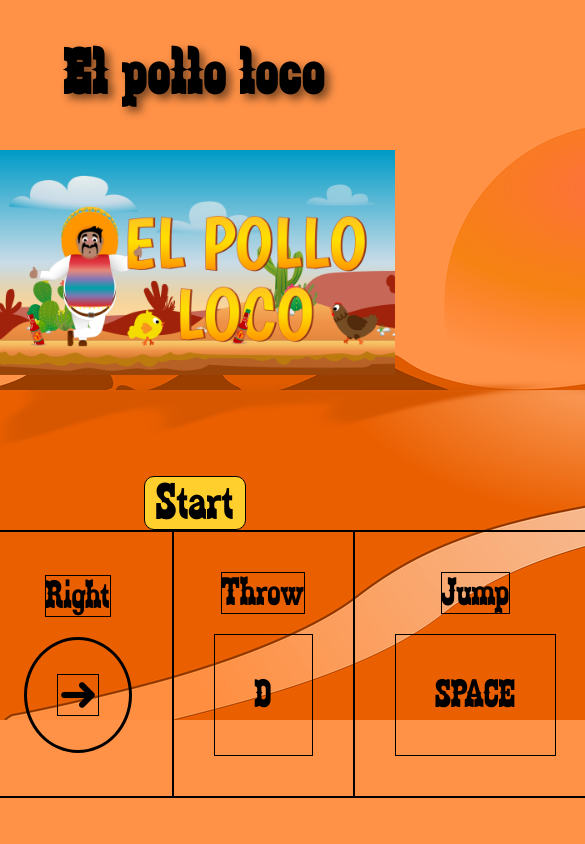
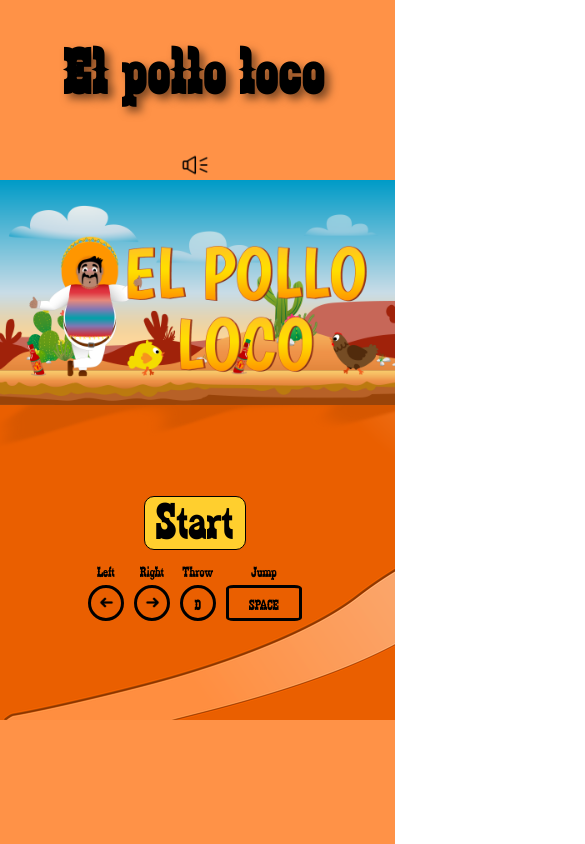
Before and after one commit to RonaldRomisch/ElPolloLoco, a plain HTML site: page index.html in a window 390 px wide. Shown: the whole page, 585 px wide, since content can reach past the window. Drawn offline with Linux system fonts and the light colour scheme.

Commit message:
key-explanations are designed

```diff
--- a/index.html
+++ b/index.html
@@ -24,6 +24,10 @@
 <body>
 
     <h1>El pollo loco</h1>
+
+    <div class="button-container">
+        <div><img class="sound-button" src="img/icons/audio.png" alt=""></div>
+    </div>
 
     <div id="start-screen">
         <div class="screen-image">
--- a/style.css
+++ b/style.css
@@ -11,6 +11,14 @@
     font-size: 64px;
     letter-spacing: 3px;
     text-shadow: 5px 5px 8px rgba(0, 0, 0, 0.5);
+}
+
+.button-container div{
+    display: flex;
+}
+
+.sound-button {
+    height: 30px;
 }
 
 canvas {
@@ -61,6 +69,7 @@
     border-radius: 10px;
     border: 1px solid black;
     cursor: pointer;
+    margin-bottom: 10px;
 }
 
 .start-button:hover {
@@ -98,8 +107,7 @@
 
 .gameplay-keys {
     display: flex;
-    font-size: 40px;
-    border: 1px solid black;
+    font-size: 35px;
 }
 
 .key-arrow-around {
@@ -107,17 +115,17 @@
     flex-direction: column;
     justify-content: center;
     align-items: center;
-    padding: 40px;
-    border: 1px solid black;
+    padding: 20px;
+    margin-right: 20px;
 }
 
 .explain-key {
     margin-bottom: 20px;
-    border: 1px solid black;
 }
 
 .img-arrow {
-    height: 50px;
+    height: 10px;
+    width: 10px;
     border: 3px solid black;
     padding: 30px;
     display: flex;
@@ -126,17 +134,115 @@
     border-radius: 100%;
 }
 
+.img-arrow:hover {
+    border: 3px solid white;
+}
+
+.img-arrow:hover img {
+    filter: invert(100%);
+}
+
 .img-arrow img {
     height: 40px;
-    border: 1px solid black;
 }
 
 .d-icon {
-    padding: 40px;
-    border: 1px solid black;
+    padding: 20px;
+    height: 35px;
+    width: 35px;
+    border: 3px solid black;
+    border-radius: 100%;
+    text-align: center;
+}
+
+.d-icon:hover {
+    color: white;
+    border-color: white;
 }
 
 .space-key {
-    padding: 40px;
-    border: 1px solid black;
+    padding: 20px;
+    height: 35px;
+    width: 100px;
+    border: 3px solid black;
+    border-radius: 10%;
+    text-align: center;
 }
+
+.space-key:hover {
+    color: white;
+    border-color: white;
+}
+
+@media (max-width: 700px) {
+
+    .gameplay-keys {
+        font-size: 25px;
+    }
+
+    .key-arrow-around {
+        margin-right: 10px;
+        padding: 10px;
+    }
+
+    .img-arrow {
+        height: 0;
+        width: 0;
+    }
+
+    .img-arrow img {
+        height: 30px;
+    }
+
+    .d-icon {
+        height: 25px;
+        width: 25px;
+    }
+
+    .space-key {
+        height: 25px;
+    }
+}
+
+.space-key:hover {
+    color: white;
+    border-color: white;
+}
+
+@media (max-width: 500px) {
+
+    .gameplay-keys {
+        font-size: 15px;
+    }
+
+    .key-arrow-around {
+        margin-right: 0;
+        padding: 5px;
+    }
+
+    .explain-key {
+        margin-bottom: 5px;
+    }
+
+    .img-arrow {
+        height: 0;
+        width: 0;
+        padding: 15px;
+    }
+
+    .img-arrow img {
+        height: 15px;
+    }
+
+    .d-icon {
+        height: 10px;
+        width: 10px;
+        padding: 10px;
+    }
+
+    .space-key {
+        height: 10px;
+        padding: 10px;
+        width: 50px;
+    }
+}
```
Also changed, not shown: img/icons/audio.png (added), img/icons/stumm.png (added).
